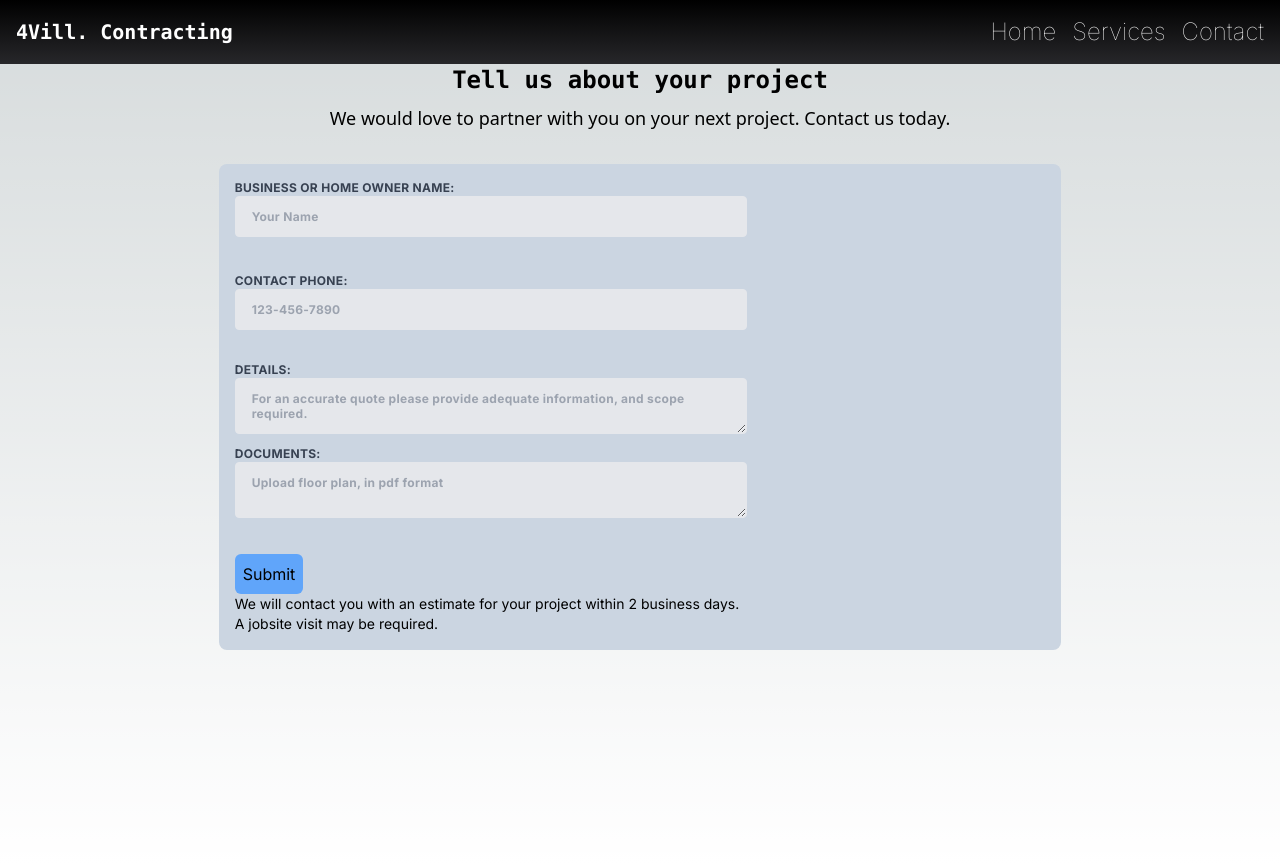
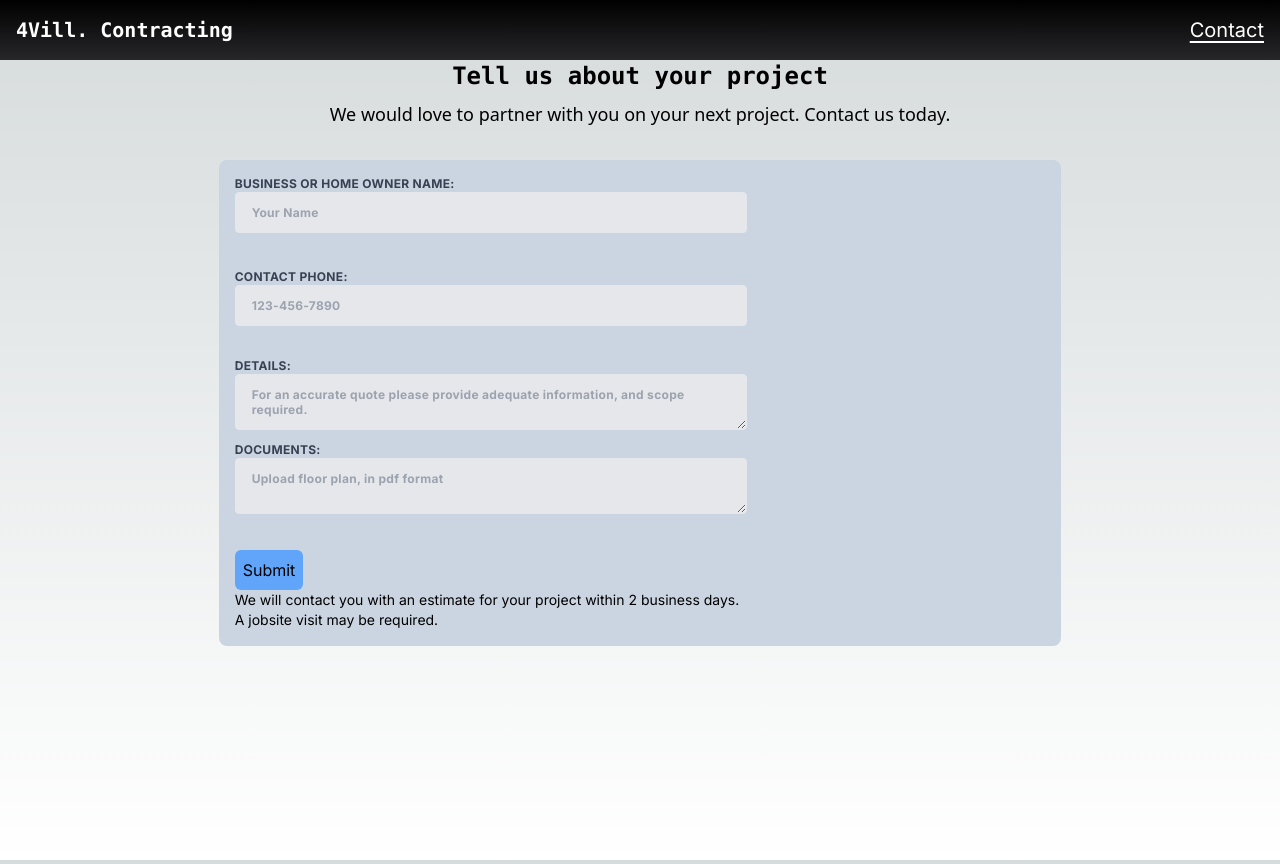
Before and after one commit to marcelchelo/4vill, a Next.js app: page /getQuote in a window 1280 px wide. Built offline with nearby package versions, Linux system fonts and the light colour scheme.

Commit message:
Improved the nav bar

```diff
--- a/app/src/components/NavBarComponent.tsx
+++ b/app/src/components/NavBarComponent.tsx
@@ -5,19 +5,20 @@ export default function NavBarComponent() {
     <div className='bg-gradient-to-b from-black to-zinc-800 p-4'>
       <nav className='flex items-center justify-between'>
         <div className='text-white font-bold text-xl dark:text-yellow-400'>
-          <h1 className='font-mono font-bold sm:hidden'>4Vill corp</h1>
-          <h1 className='font-mono font-bold hidden sm:block'>4Vill. Contracting</h1>
+          <Link href='/' legacyBehavior>
+              <a className='font-mono font-bold sm:hidden'>4Vill corp</a>
+            </Link>
+            <Link href='/' legacyBehavior>
+              <a className='font-mono font-bold hidden sm:block'>4Vill. Contracting</a>
+            </Link>
         </div>
-        <ul className='flex space-x-4 text-2xl font-thin'>
+
+
+        {/* Other Links */}
+        <ul className='flex space-x-2 text-xl font-normal'>
+
           <li>
-
-            <Link className='text-white hover:text-yellow-400' href='/'>Home</Link>
-          </li>
-          <li>
-            <a href='/services' className='text-white  hover:text-yellow-400'>Services</a>
-          </li>
-          <li>
-            <a href='/contact' className='text-white  hover:text-yellow-400'>Contact</a>
+            <a href='/getQuote' className='text-white underline underline-offset-4 hover:text-yellow-400'>Contact</a>
           </li>
         </ul>
       </nav>
```
